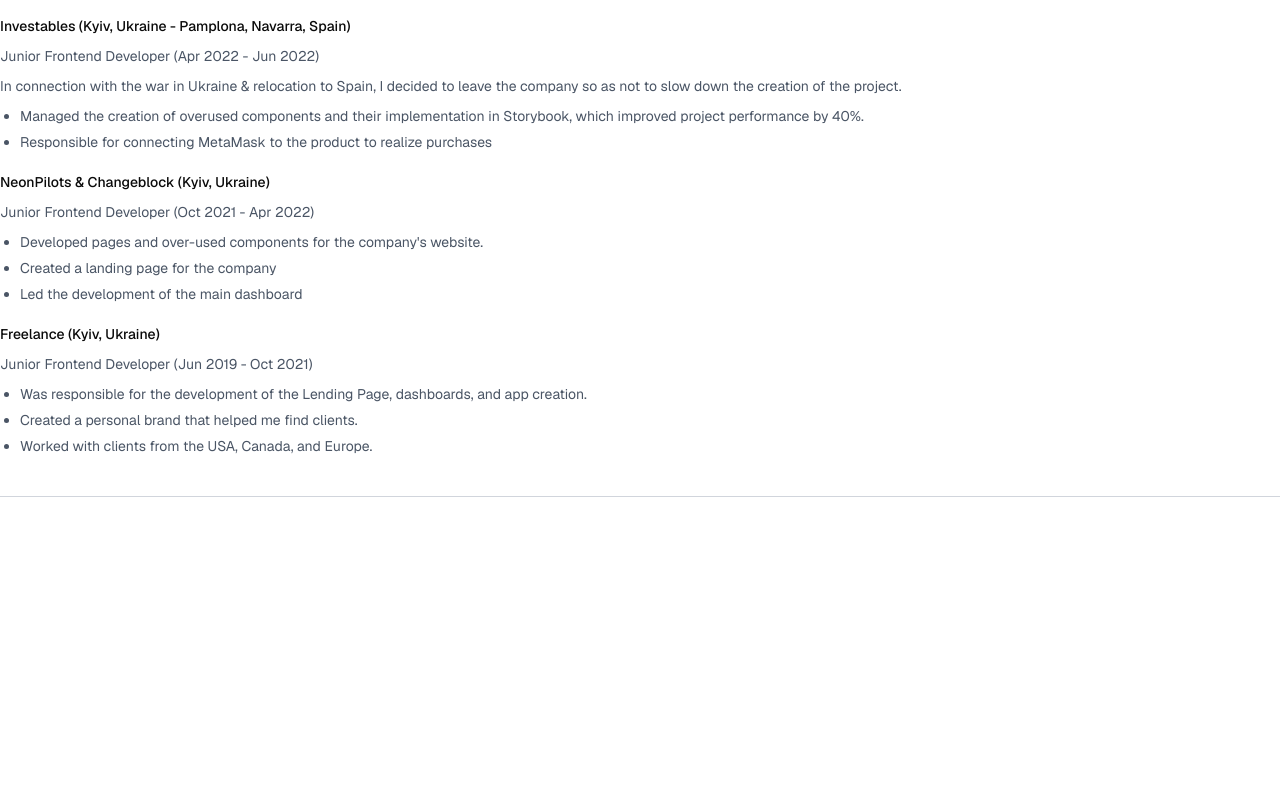
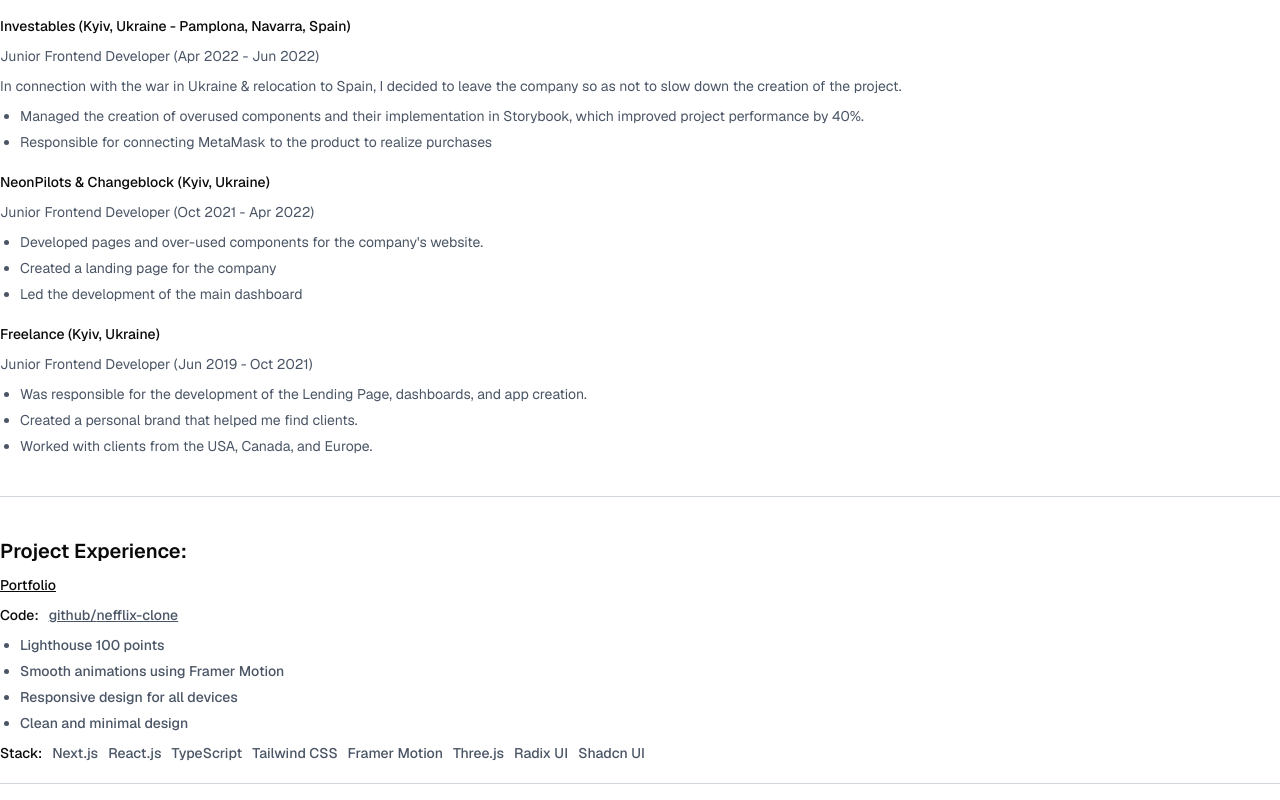
Before and after one commit to websharkdev/cv-builder, a Next.js app: page /preview in a window 1280 px wide. Shown: the part 1934-2734 px from the top of the page. Before the commit the page ends 2471 px from the top, so only its background shows below. Built offline with nearby package versions, Linux system fonts and the light colour scheme.

Commit message:
feature(app/preview) - created <Pet-Projects> block

```diff
--- a/app/preview/(components)/body.tsx
+++ b/app/preview/(components)/body.tsx
@@ -1,7 +1,7 @@
 import { Button } from "@/components/ui/button";
 import Link from "next/link";
 import { details } from "./data";
-import { PEducation, PSkills, PWorks } from './index';
+import { PEducation, PPetProjects, PSkills, PWorks } from './index';
 
 const Body = () => {
     return (
@@ -37,6 +37,7 @@
                 <PEducation education={details.education} languages={details.languages} />
             </div>
             <PWorks data={details.work_experience} />
+            <PPetProjects data={details.pet_projects} />
         </div>
     )
 }
--- a/app/preview/(components)/data.ts
+++ b/app/preview/(components)/data.ts
@@ -351,4 +351,27 @@
             ]
         },
     ],
+    pet_projects: [
+        {
+            title: "Portfolio",
+            link: "https://bortnytskyi.vercel.app/",
+            code: "https://github.com/websharkdev/nefflix-clone",
+            achievements: [
+                "Lighthouse 100 points",
+                'Smooth animations using Framer Motion',
+                'Responsive design for all devices',
+                'Clean and minimal design'
+            ],
+            stack: [
+                'Next.js',
+                'React.js',
+                'TypeScript',
+                'Tailwind CSS',
+                'Framer Motion',
+                'Three.js',
+                'Radix UI',
+                'Shadcn UI',
+            ]
+        }
+    ]
 }
--- a/app/preview/(components)/index.ts
+++ b/app/preview/(components)/index.ts
@@ -2,9 +2,11 @@
 import PWorks from "./works.preview";
 import PSkills from "./skills.preview";
 import PEducation from "./education.preview";
+import PPetProjects from "./pet-projects.preview";
 
 export {
     Body,
+    PPetProjects,
     PWorks,
     PSkills,
     PEducation
--- /dev/null
+++ b/app/preview/(components)/pet-projects.preview.tsx
@@ -0,0 +1,58 @@
+import Link from 'next/link'
+import { memo } from 'react'
+
+type Props = {
+    data: {
+        title: string
+        link: string
+        code?: string
+        achievements: string[]
+        stack: string[]
+    }[]
+}
+
+
+const PPetProjectItem = ({ project }: {
+    project: {
+        title: string
+        achievements: string[]
+        link: string
+        code?: string
+        stack: string[]
+    }
+}) => {
+    return <li className="grid grid-cols-1 gap-2.5">
+        <div className="flex flex-nowrap gap-2.5 flex-col">
+            <Link href={project.link} className="w-max text-sm font-medium text-pretty underline">{project.title}</Link>
+            {project.code ? <div className="flex flex-nowrap gap-2.5 items-center text-sm font-medium text-pretty">
+                <span>Code:</span>
+                <Link href={project.code} className="w-max underline text-gray-600">github/{project.code.split('/').pop()}</Link>
+            </div> : ''}
+        </div>
+        <ul className="list-disc list-outside pl-5 space-y-1.5 text-sm font-medium text-pretty">
+            {project.achievements.map((achievement, achindex) => (
+                <li key={`details-pet_projects--achievements-${achievement}-${achindex}`} className='text-gray-600'>{achievement}</li>
+            ))}
+        </ul>
+        <div className="flex flex-nowrap gap-2.5 items-center text-sm font-medium text-pretty">
+            <span>Stack:</span>
+            {project.stack.map((stack, stackindex) => (
+                <span key={`details-pet_projects--stack-${stack}-${stackindex}`} className='text-gray-600'>{stack}</span>
+            ))}
+        </div>
+    </li>
+}
+
+const PPetProjects = ({ data }: Props) => {
+    return (<div className="col-span-full grid grid-cols-1 gap-2.5 border-b border-gray-300 pb-5">
+        <h3 className="text-xl font-semibold text-pretty">Project Experience:</h3>
+        <ul>
+            {data.map((project, index) => (
+                <PPetProjectItem project={project} key={`details-pet_projects-${project.title}-${index}`} />
+            ))}
+        </ul>
+    </div>
+    )
+}
+
+export default memo(PPetProjects)
```
